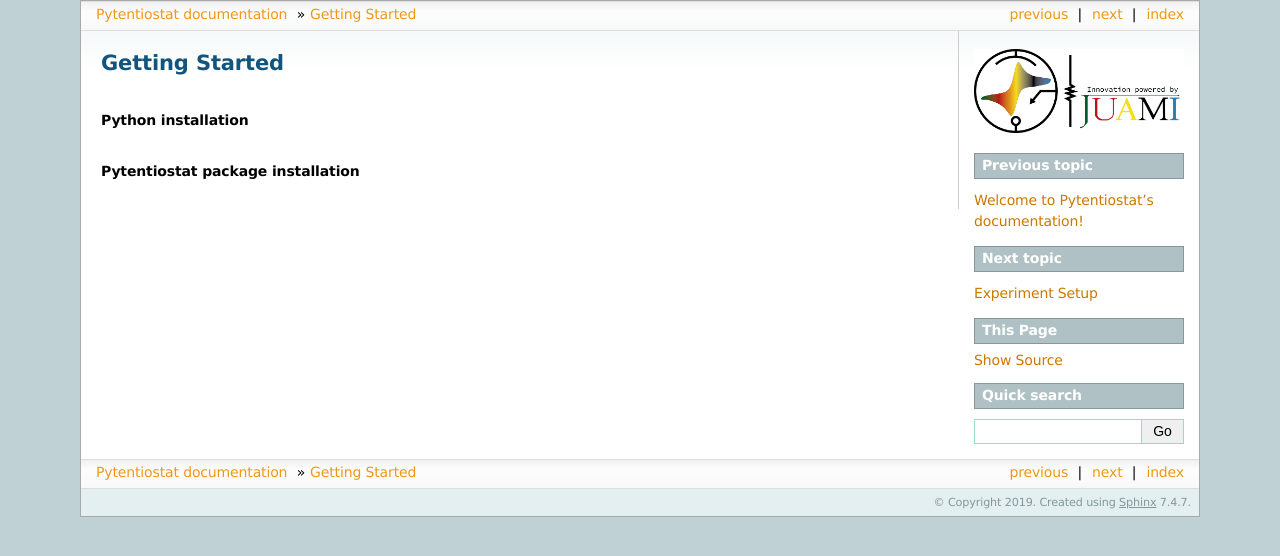
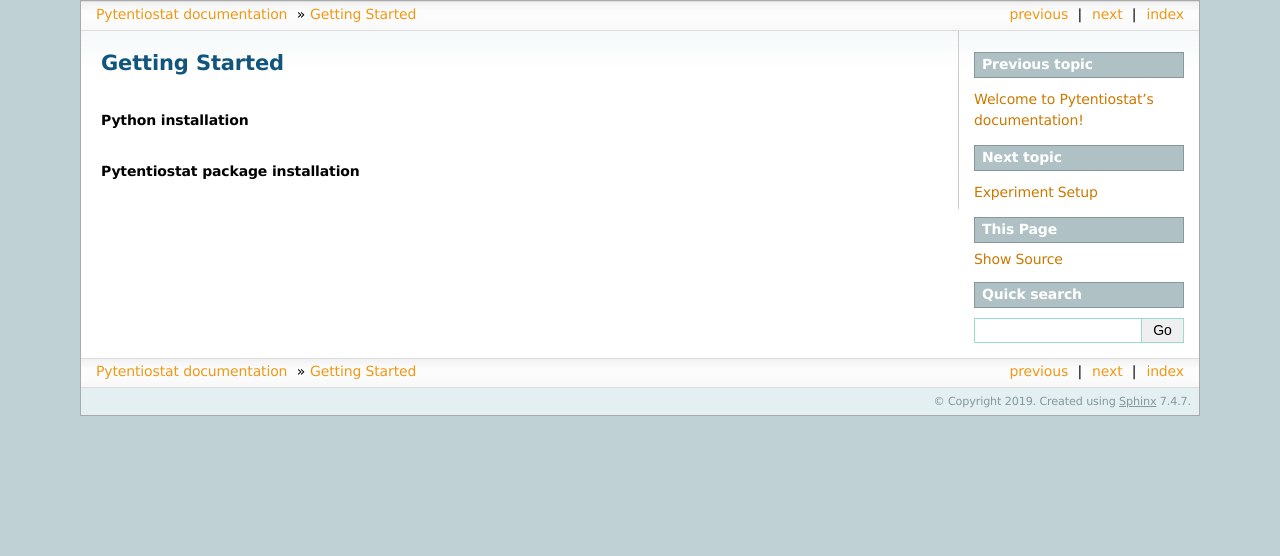
Before and after one commit to juami/pytentiostat, a Sphinx documentation site: the page built from docs/source/gettingstarted.rst, in a window 1280 px wide. Shown: the top 556 px of the page. Built offline with Sphinx 7.4.7, drawn with Linux system fonts in a browser that asks for light colours.

Commit message:
removed the logo from the config file

```diff
--- a/docs/source/conf.py
+++ b/docs/source/conf.py
@@ -48,7 +48,6 @@ exclude_patterns = []
 # a list of builtin themes.
 #
 html_theme = 'sphinxdoc'
-html_logo = 'pytentiostat_logo.png'
 
 # Add any paths that contain custom static files (such as style sheets) here,
 # relative to this directory. They are copied after the builtin static files,
```
Also changed, not shown: docs/source/pytentiostat_logo.png (deleted).
